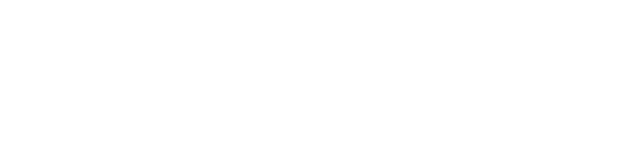
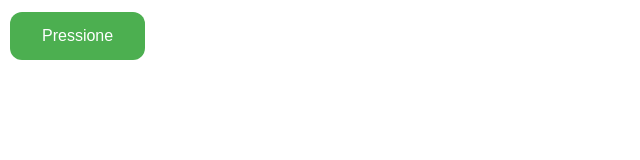
Before and after one commit to getwlad/proj, a plain HTML site: page index.html in a window 1280 px wide. Shown: the whole page, without its empty margins (0-640 px from the left). Drawn offline with Linux system fonts and the light colour scheme.

Commit message:
feat: botao adicionado com design no css

```diff
--- a/index.html
+++ b/index.html
@@ -6,7 +6,9 @@
     <link rel="stylesheet" href="style.css" />
     <title>Document</title>
   </head>
-  <body></body>
+  <body>
+    <button class="novo-botao">Pressione</button>
+  </body>
 
   <script src="script.js"></script>
 </html>
--- a/style.css
+++ b/style.css
@@ -0,0 +1,19 @@
+.novo-botao {
+  background-color: #4caf50;
+  border: none;
+  color: white;
+  padding: 15px 32px;
+  text-align: center;
+  text-decoration: none;
+  display: inline-block;
+  font-size: 16px;
+  margin: 4px 2px;
+  cursor: pointer;
+  border-radius: 12px;
+  transition-duration: 0.4s;
+}
+
+.novo-botao:hover {
+  background-color: #4caf80;
+  transform: scale(1.1);
+}
```
